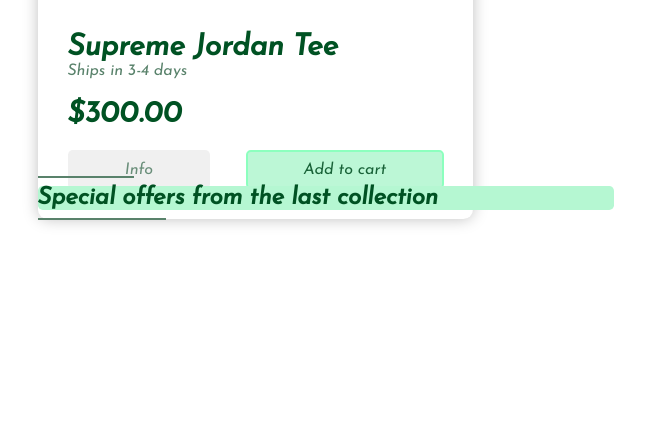
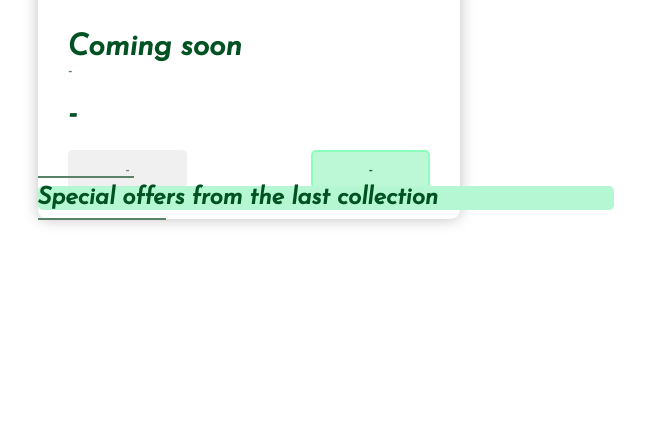
Before and after one commit to Lobo-Brothers/e-commerce_project, a Django app: page / in a window 1280 px wide; the page is wider, and only the part inside the window is pictured. Shown: the part 2126-2555 px from the top of that part, without its empty margins (172-817 px from the left). Run offline with Django 3.2, Linux system fonts and the light colour scheme; tables that the repository leaves empty hold one stand-in row (values such as "Sample post"); grey boxes marked "Sample" are stand-in pictures; some libraries are stand-ins or nearby versions.

Commit message:
Update home.html

```diff
--- a/pages/templates/pages/home.html
+++ b/pages/templates/pages/home.html
@@ -105,15 +105,15 @@
         <div class="card-container" id="card-container">
 
             {% if products.on_preorder %}
-                {% for product in products %}
+                {% for product in products.on_preorder %}
                     <div class="card" id="card">
                         <div class="card-header">
-                            <img src="{{ products.on_preorder.random.image.url }}">
+                            <img src="{{ product.image.url }}">
                         </div>
                         <div class="card-body">
-                            <h4 class="product-title">Jordan 13 Flint</h4>
-                            <p class="product-status">Ships in 3-4 days</p>
-                            <h3 class="product-price">$120.00</h3>
+                            <h4 class="product-title">{{ product.title }}</h4>
+                            <p class="product-status">Free Shipping</p>
+                            <h3 class="product-price">{{ product.price}}</h3>
                         </div>
                         <div class="card-footer">
                             <a href="#"><button class="card-btn btn-secondary">Info</button></a>
@@ -136,7 +136,6 @@
                         <a href="#"><button class="card-btn btn-primary">-</button></a>
                     </div>
                 </div>
-
             {% endif %}
 
 
@@ -166,34 +165,39 @@
 
         <div class="card-container" id="card-container">
 
+            {% if products.on_new %}
+                {% for product in products.on_new %}
                     <div class="card" id="card">
                         <div class="card-header">
-                    <img src="{% static 'images/jordantee1.jpg' %}">
+                            <img src="{{ product.image.url }}">
                         </div>
                         <div class="card-body">
-                    <h4 class="product-title">
-                        Supreme Jordan Tee
-                    </h4>
-                    <p class="product-status">
-                        Ships in 3-4 days
-                    </p>
-                    <h3 class="product-price">
-                        $300.00
-                    </h3>
+                            <h4 class="product-title">{{ product.title }}</h4>
+                            <p class="product-status">Free shipping</p>
+                            <h3 class="product-price">{{ product.price }}</h3>
                         </div>
                         <div class="card-footer">
-                    <a href="#">
-                        <button class="card-btn btn-secondary">
-                            Info
-                        </button>
-                    </a>
-                    <a href="#">
-                        <button class="card-btn btn-primary">
-                            Add to cart
-                        </button>
-                    </a>
+                            <a href="#"><button class="card-btn btn-secondary">Info</button></a>
+                            <a href="#"><button class="card-btn btn-primary">Add to cart</button></a>
                         </div>
                     </div>
+                {% endfor%}
+            {% else %}
+                <div class="card" id="card">
+                    <div class="card-header">
+                        <img src="{% static 'images/image_not_available.jpg' %}">
+                    </div>
+                    <div class="card-body">
+                        <h4 class="product-title">Coming soon</h4>
+                        <p class="product-status">-</p>
+                        <h3 class="product-price">-</h3>
+                    </div>
+                    <div class="card-footer">
+                        <a href="#"><button class="card-btn btn-secondary">-</button></a>
+                        <a href="#"><button class="card-btn btn-primary">-</button></a>
+                    </div>
+                </div>
+           {% endif %}
 
         </div>
     </div>
@@ -203,10 +207,11 @@
         <button class="arrows one" id="slide-left"><i class="fas fa-angle-left"></i></button>
     <div class="card-container" id="card-container">
 
+    {% if products.on_offer %}
+        {% for product in products.on_offer %}
             <div class="card" id="card">
-
                 <div class="card-header">
-            <img src="{% static 'images/yeezy1.jpg' %}">
+                    <img src="{{ product.image.url }}">
                 </div>
                 <div class="card-body">
                     <h4 class="product-title">Yeezy Boost 350 v2 Zebra</h4>
@@ -227,54 +232,23 @@
                     </a>
                 </div>
             </div>
+        {% endfor %}
+    {% else %}
         <div class="card" id="card">
-
             <div class="card-header">
-        <img src="{% static 'images/fogtee1.jpg' %}">
+                <img src="{% static 'images/image_not_available.jpg' %}">
             </div>
             <div class="card-body">
-        <h4 class="product-title">FEAR OF GOD 6th Collection</h4>
-        <p class="product-status">Ships in 3-4 days</p>
-        <h3 class="product-oldprice">$208.00</h3>
-        <h3 class="product-newprice">$108.00</h3>
+                <h4 class="product-title">Coming soon</h4>
+                <p class="product-status">-</p>
+                <h3 class="product-price">-</h3>
             </div>
             <div class="card-footer">
-        <a href="#">
-            <button class="card-btn btn-secondary">
-                Info
-            </button>
-        </a>
-        <a href="#">
-            <button class="card-btn btn-primary">
-                Add to cart
-            </button>
-        </a>
+                <a href="#"><button class="card-btn btn-secondary">-</button></a>
+                <a href="#"><button class="card-btn btn-primary">-</button></a>
             </div>
         </div>
-    <div class="card" id="card">
-
-        <div class="card-header">
-            <img src="{% static 'images/kithtee1.jpg' %}">
-        </div>
-        <div class="card-body">
-            <h4 class="product-title">Kith Moncler Tee</h4>
-            <p class="product-status">Ships in 3-4 days</p>
-            <h3 class="product-oldprice">$422.00</h3>
-            <h3 class="product-newprice">$235.00</h3>
-        </div>
-        <div class="card-footer">
-            <a href="#">
-                <button class="card-btn btn-secondary">
-                    Info
-                </button>
-            </a>
-            <a href="#">
-                <button class="card-btn btn-primary">
-                    Add to cart
-                </button>
-            </a>
-        </div>
-    </div>
+    {% endif %}
 
     </div>
     </div>
```
Lines whose indentation alone changed are shown as unchanged.
